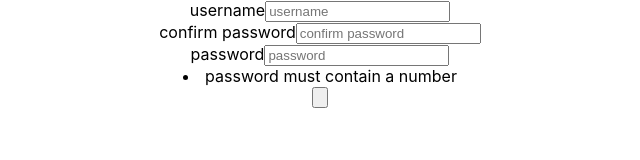
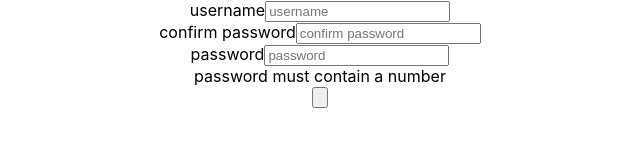
Before and after one commit to CD-Mackay/bad_ui_battles, a React (Create React App) app in the folder frankenvalidator/: page / in a window 1280 px wide. Shown: the top 160 px of the page, without its empty margins (320-960 px from the left). Built offline with nearby package versions, Linux system fonts and the light colour scheme.

Commit message:
style lists

```diff
--- a/frankenvalidator/src/App.css
+++ b/frankenvalidator/src/App.css
@@ -1,3 +1,10 @@
 .App {
   text-align: center;
 }
+
+li {
+  list-style-type: none;
+}
+.complete {
+  color: gray;
+}
```
